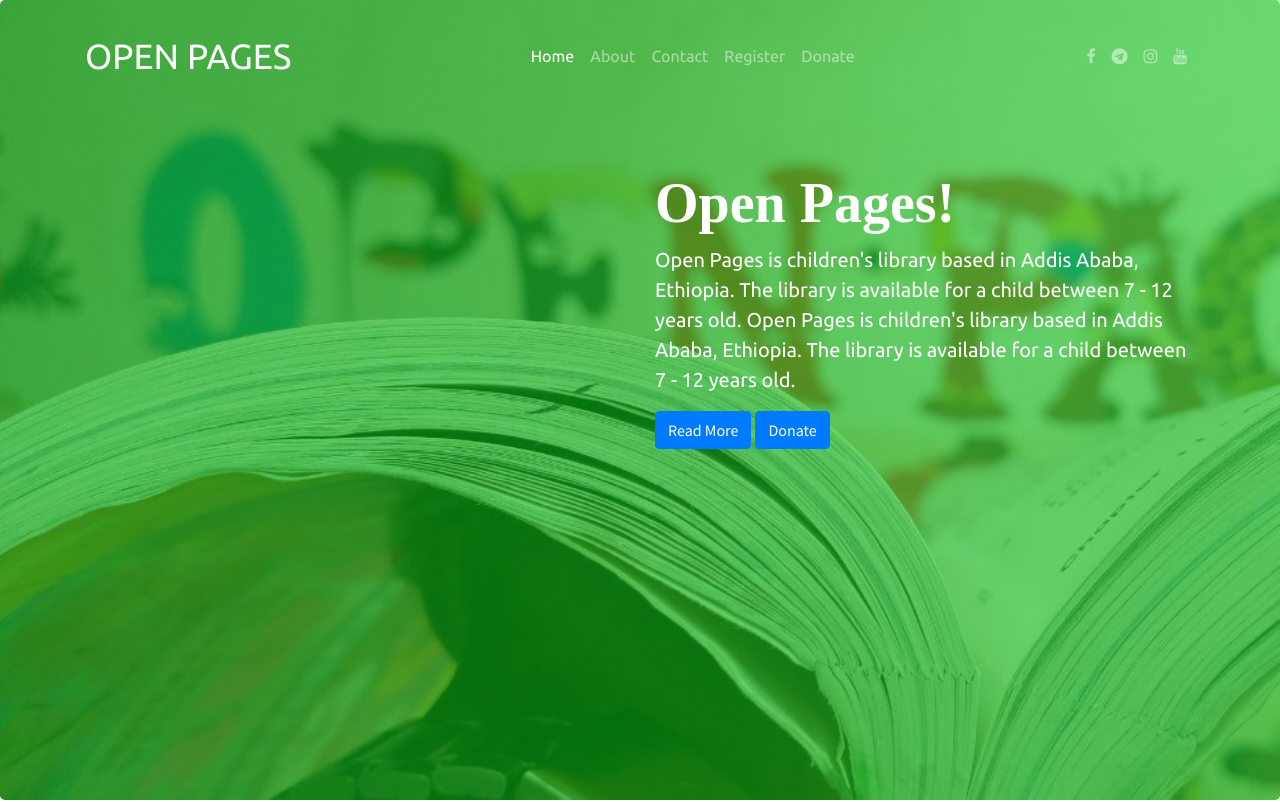
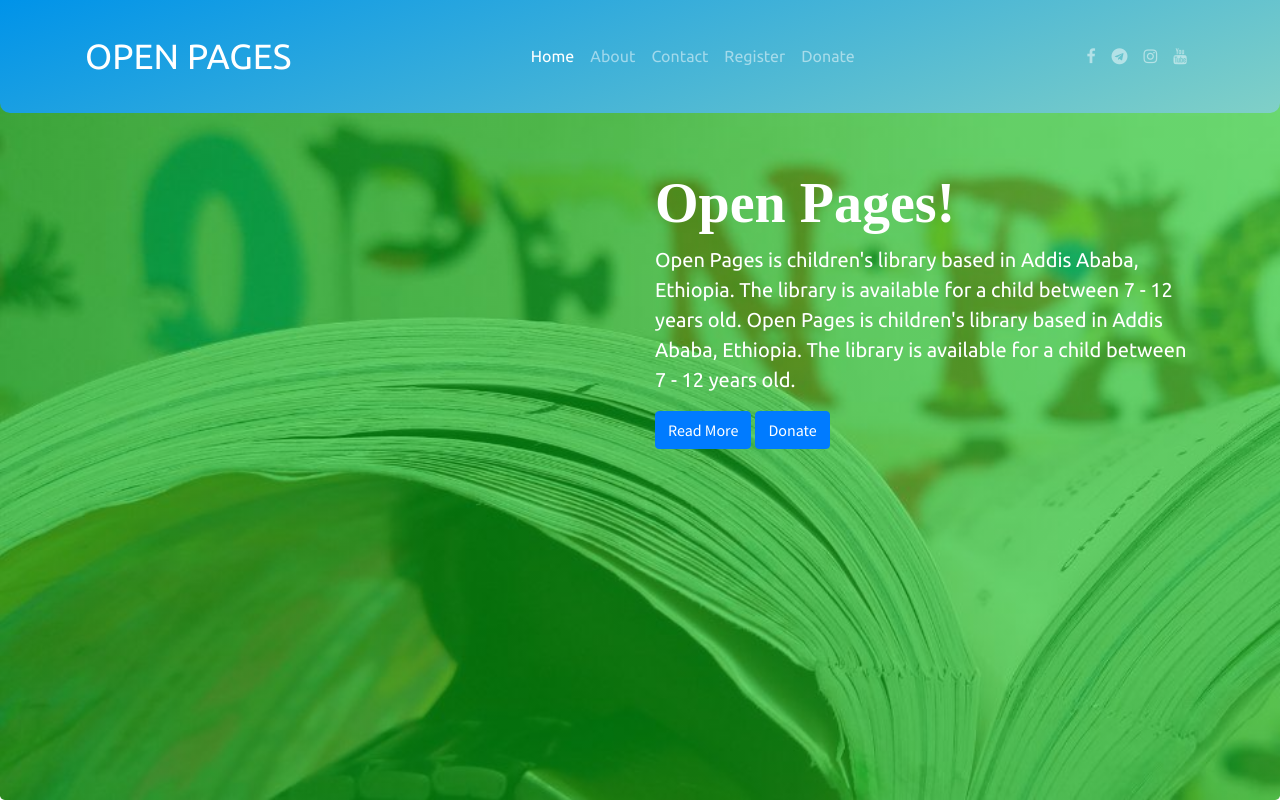
Before and after one commit to Open-Pages/OpenPages, a plain HTML site: page index.html in a window 1280 px wide. Shown: the top 802 px of the page. Drawn offline with nearby package versions, Linux system fonts and the light colour scheme; some packages are replaced by stand-ins of ours; a script that the page names is missing; a web font is replaced by a local one.

Commit message:
Update master.css

```diff
--- a/css/master.css
+++ b/css/master.css
@@ -20,12 +20,14 @@ html {
 body {
     font-family: "Ubuntu";
 }
-
+.bg-nav {
+    background-image: linear-gradient(160deg, #0093E9 0%, #80D0C7 100%) !important;
+    background: red;
+}
 .bg-nav.scrolled{
     background-image: linear-gradient(160deg, #0093E9 0%, #80D0C7 100%) !important;
     transition: 0.9s;
 }
-
 .bg-p {
     background-color: #4cd137;
 }
@@ -206,6 +208,9 @@ Bootstrap 4 breakpoints
         font-size: 2.5rem;
     }
     /*1rem = 16px*/
+    .bg-nav {
+    background-image: transparent;
+    }
 }
 
 
```
